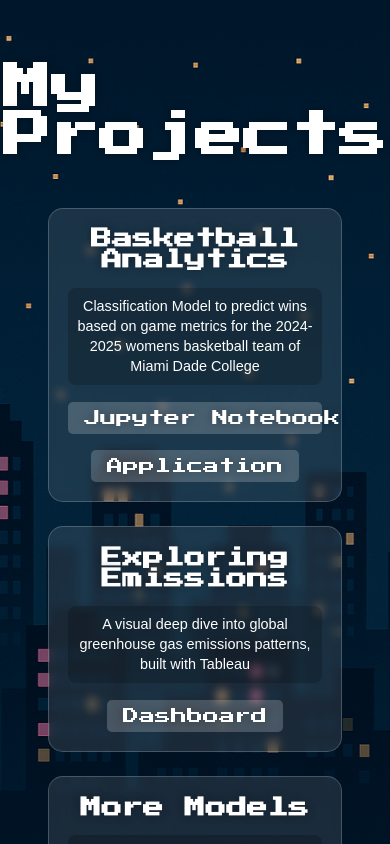
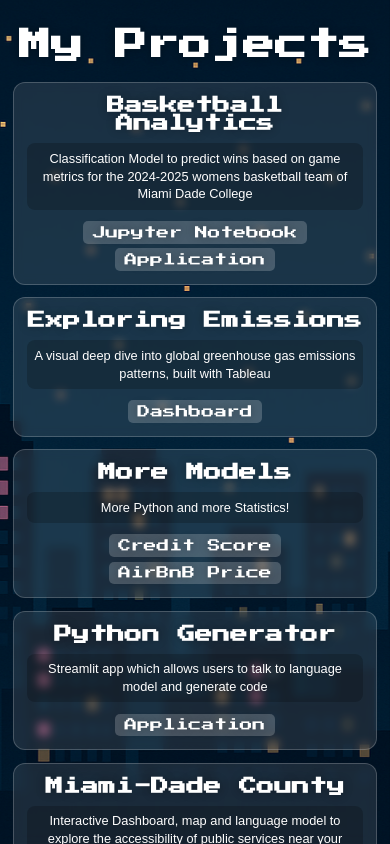
Before and after one commit to SallyPosey/Portfolio, a React (Create React App) app in the folder nosfuratu-portfolio/: page /projects in a window 390 px wide. Built offline with nearby package versions, Linux system fonts and the light colour scheme.

Commit message:
Improve project cards responsiveness and mobile layout

```diff
--- a/nosfuratu-portfolio/src/pages/Projects.css
+++ b/nosfuratu-portfolio/src/pages/Projects.css
@@ -31,7 +31,7 @@ html, body {
   min-height: 100vh;
   width: 100%;
   margin: 0;
-  padding: 2rem;
+  padding: 1rem;
   display: flex;
   flex-direction: column;
   align-items: center;
@@ -43,37 +43,38 @@ html, body {
   background-attachment: fixed;
   color: #ffffff;
   text-shadow: 0 0 10px rgba(0, 0, 0, 0.3);
-  overflow-y: scroll;
+  overflow-y: auto;
   box-sizing: border-box;
   position: relative;
 }
 
 .projects-title {
-  font-size: 3rem;
-  margin-bottom: 2rem;
+  font-size: clamp(2rem, 5vw, 3rem);
+  margin-bottom: 1rem;
   font-weight: bold;
 }
 
 .projects-grid {
   display: grid;
-  grid-template-columns: repeat(auto-fit, minmax(250px, 1fr));
-  gap: 1.5rem;
+  grid-template-columns: repeat(auto-fit, minmax(280px, 1fr));
+  gap: 1rem;
   width: 100%;
-  max-width: 1000px;
-  padding: 1rem;
-  margin-bottom: 2rem;
+  max-width: 1200px;
+  padding: 0.5rem;
+  margin-bottom: 1rem;
 }
 
 .project-card {
   background: rgba(255, 255, 255, 0.1);
   backdrop-filter: blur(5px);
-  border-radius: 15px;
-  padding: 1.2rem;
+  border-radius: 12px;
+  padding: 1rem;
   transition: transform 0.3s ease;
   border: 1px solid rgba(255, 255, 255, 0.2);
   display: flex;
   flex-direction: column;
-  gap: 0.8rem;
+  gap: 0.5rem;
+  height: 100%;
 }
 
 .project-card:hover {
@@ -81,26 +82,27 @@ html, body {
 }
 
 .project-title {
-  font-size: 1.3rem;
+  font-size: clamp(1.1rem, 3vw, 1.3rem);
   margin: 0;
   text-align: center;
 }
 
 .project-description {
-  font-size: 1rem;
-  margin-bottom: 1rem;
-  line-height: 1.5;
+  font-size: clamp(0.9rem, 2.5vw, 1rem);
+  margin-bottom: 0.5rem;
+  line-height: 1.4;
 }
 
 .project-links {
   display: flex;
   flex-wrap: wrap;
-  gap: 1rem;
+  gap: 0.5rem;
   justify-content: center;
+  margin-top: auto;
 }
 
 .project-link {
-  padding: 0.5rem 1rem;
+  padding: 0.4rem 0.8rem;
   border-radius: 5px;
   background: rgba(255, 255, 255, 0.2);
   color: white;
@@ -108,7 +110,8 @@ html, body {
   transition: background 0.3s ease;
   white-space: nowrap;
   text-align: center;
-  min-width: 120px;
+  min-width: 100px;
+  font-size: clamp(0.8rem, 2vw, 1rem);
 }
 
 .project-link:hover {
@@ -120,14 +123,14 @@ html, body {
   background: #00FFFF;
   border: 2px solid #00FFFF;
   color: #000000;
-  padding: 1rem 2rem;
-  font-size: 1.2rem;
+  padding: 0.8rem 1.5rem;
+  font-size: clamp(1rem, 2.5vw, 1.2rem);
   border-radius: 5px;
   cursor: pointer;
   text-transform: uppercase;
   letter-spacing: 2px;
   transition: all 0.3s ease;
-  margin-top: 2rem;
+  margin-top: 1rem;
   box-shadow: 0 0 5px #00FFFF, 0 0 10px #00FFFF;
   font-weight: bold;
 }
@@ -141,14 +144,40 @@ html, body {
 
 .project-summary {
   font-family: Arial, sans-serif;
-  font-size: 0.9rem;
+  font-size: clamp(0.8rem, 2vw, 0.9rem);
   line-height: 1.4;
   color: #ffffff;
   text-align: center;
-  margin: 0.3rem 0;
-  padding: 0.5rem;
+  margin: 0.2rem 0;
+  padding: 0.4rem;
   font-weight: 500;
   text-shadow: none;
   background: rgba(0, 0, 0, 0.2);
   border-radius: 8px;
 }
+
+/* Media queries for better mobile responsiveness */
+@media screen and (max-width: 768px) {
+  .projects-container {
+    padding: 0.5rem;
+  }
+
+  .projects-grid {
+    grid-template-columns: repeat(auto-fit, minmax(250px, 1fr));
+    gap: 0.8rem;
+    padding: 0.3rem;
+  }
+
+  .project-card {
+    padding: 0.8rem;
+  }
+
+  .project-links {
+    gap: 0.3rem;
+  }
+
+  .project-link {
+    padding: 0.3rem 0.6rem;
+    min-width: 90px;
+  }
+}
```
